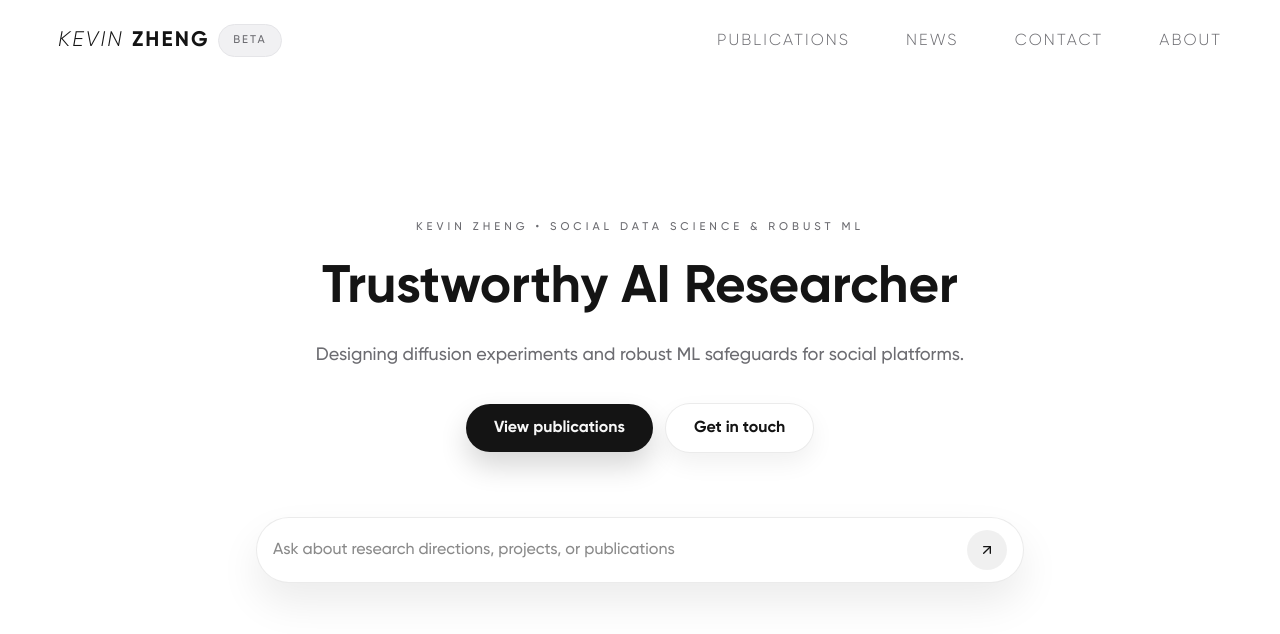
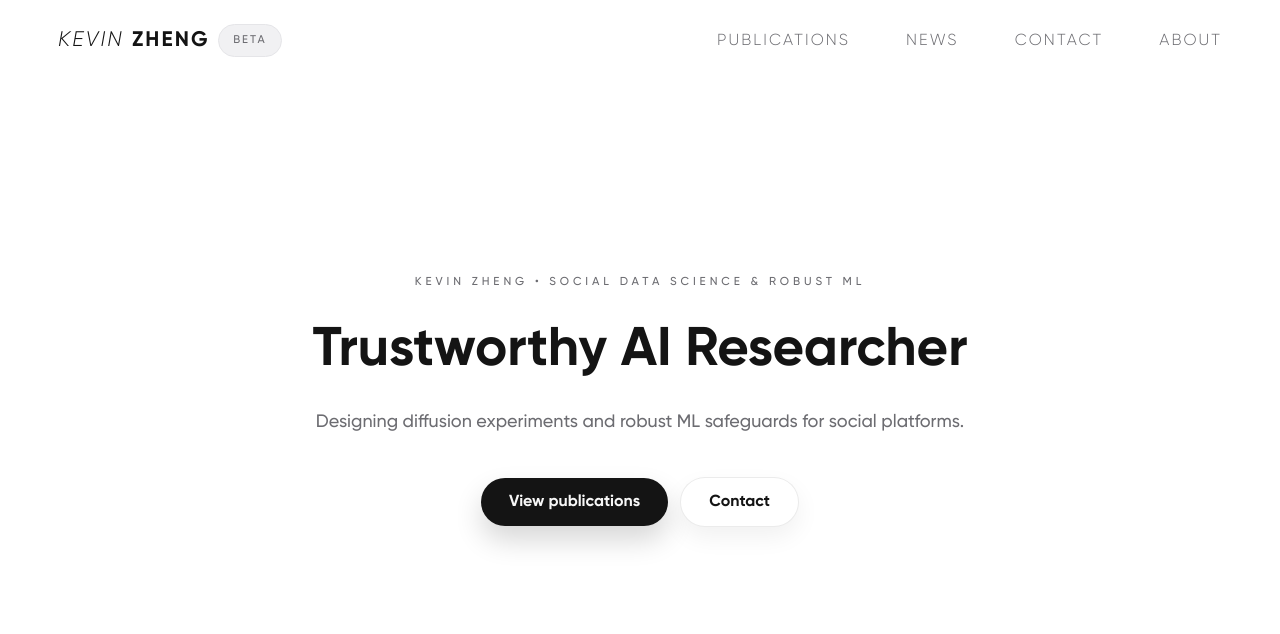
Before and after one commit to kyxzhe/kyxzhe.github.io, a Next.js app: page / in a window 1280 px wide. Shown: the top 634 px of the page. Built offline with nearby package versions, Linux system fonts and the light colour scheme.

Commit message:
simplify hero to single CTA pair

```diff
--- a/src/app/page.tsx
+++ b/src/app/page.tsx
@@ -3,22 +3,23 @@
 import Navbar from "@/components/Navbar";
 import Footer from "@/components/Footer";
 import Link from "next/link";
-import { ArrowUpRight } from "lucide-react";
 
 export default function Home() {
   return (
     <div className="flex flex-col min-h-screen font-sans">
       <Navbar />
-      <main className="flex-1 w-full flex flex-col items-center justify-center text-center px-6 md:px-12 lg:px-16 gap-12 md:gap-16 pb-16">
-        <section className="w-full max-w-3xl flex flex-col items-center gap-4 md:gap-5">
-          <p className="text-[0.6rem] md:text-[0.7rem] tracking-[0.36em] uppercase text-muted-foreground">
+      <main className="flex-1 w-full flex flex-col items-center justify-center text-center px-6 md:px-12 lg:px-16 pb-16">
+        <section className="w-full max-w-3xl flex flex-col items-center gap-5 md:gap-6">
+          <p className="text-[0.62rem] md:text-[0.72rem] tracking-[0.34em] uppercase text-muted-foreground">
             Kevin Zheng • Social Data Science & Robust ML
           </p>
-          <h1 className="text-[2.4rem] md:text-[3.3rem] font-bold text-foreground leading-tight">Trustworthy AI Researcher</h1>
+          <h1 className="text-[2.6rem] md:text-[3.4rem] font-bold text-foreground leading-tight">
+            Trustworthy AI Researcher
+          </h1>
           <p className="text-base md:text-lg text-muted-foreground max-w-2xl leading-relaxed">
             Designing diffusion experiments and robust ML safeguards for social platforms.
           </p>
-          <div className="flex items-center gap-3 mt-3">
+          <div className="flex flex-col sm:flex-row items-center gap-3 mt-4">
             <Link
               href="/publications"
               className="px-6 md:px-7 py-3 rounded-full bg-[var(--foreground)] text-[#f7f7f7] text-sm md:text-base font-semibold shadow-[0_14px_28px_rgba(0,0,0,0.16)] transition duration-200 hover:-translate-y-[2px]"
@@ -29,26 +30,8 @@ export default function Home() {
               href="/contact"
               className="px-6 md:px-7 py-3 rounded-full border border-[rgba(0,0,0,0.08)] bg-white text-sm md:text-base font-semibold text-foreground shadow-[0_10px_24px_rgba(0,0,0,0.06)] transition duration-200 hover:-translate-y-[1px]"
             >
-              Get in touch
+              Contact
             </Link>
-          </div>
-        </section>
-
-        <section className="w-full max-w-3xl flex flex-col items-center gap-3">
-          <div className="w-full rounded-full bg-white border border-[rgba(0,0,0,0.08)] shadow-[0_20px_40px_rgba(0,0,0,0.08)] px-4 py-3 flex items-center gap-3 md:gap-4">
-            <input
-              type="text"
-              placeholder="Ask about research directions, projects, or publications"
-              className="flex-1 bg-transparent text-sm md:text-base text-foreground placeholder:text-muted-foreground focus:outline-none"
-              aria-label="Ask a question"
-            />
-            <button
-              type="button"
-              className="inline-flex h-10 w-10 items-center justify-center rounded-full bg-[rgba(0,0,0,0.06)] text-foreground transition hover:bg-foreground hover:text-white"
-              aria-label="Submit question"
-            >
-              <ArrowUpRight size={16} />
-            </button>
           </div>
         </section>
       </main>
```
